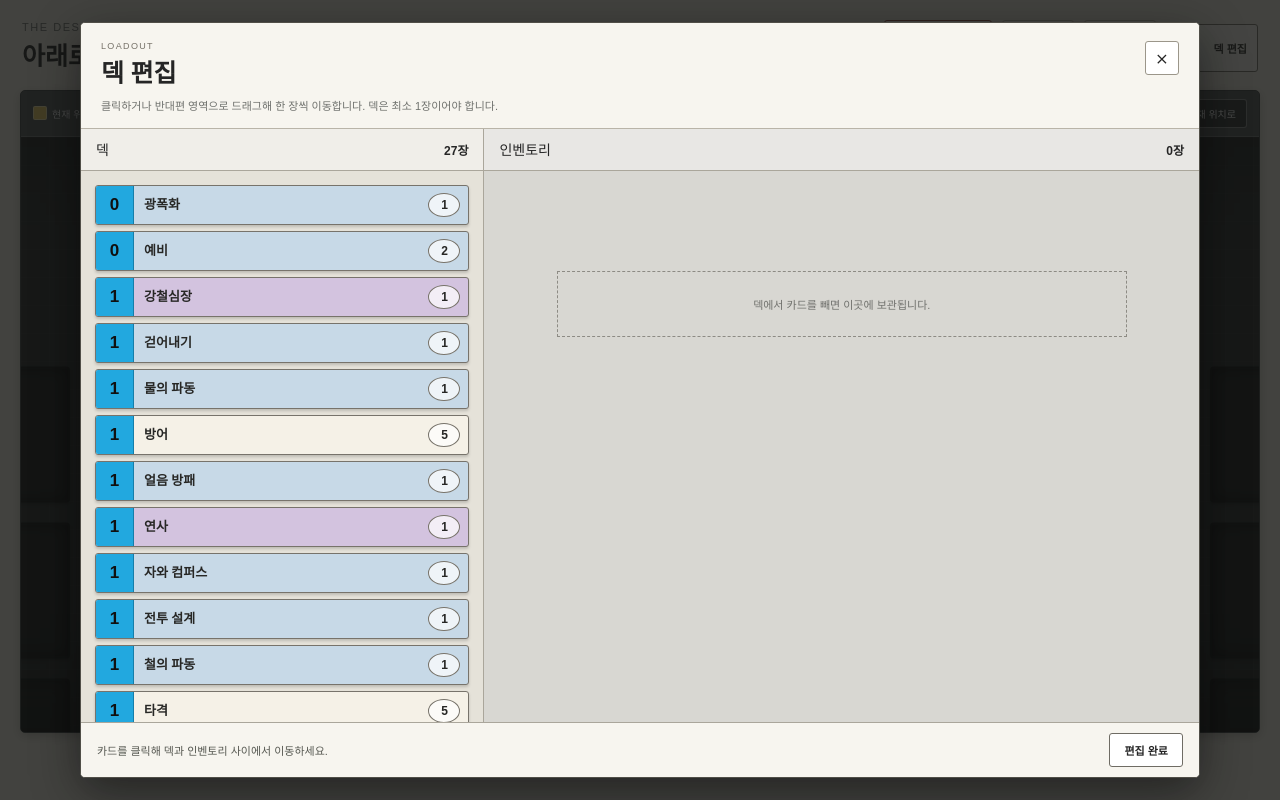
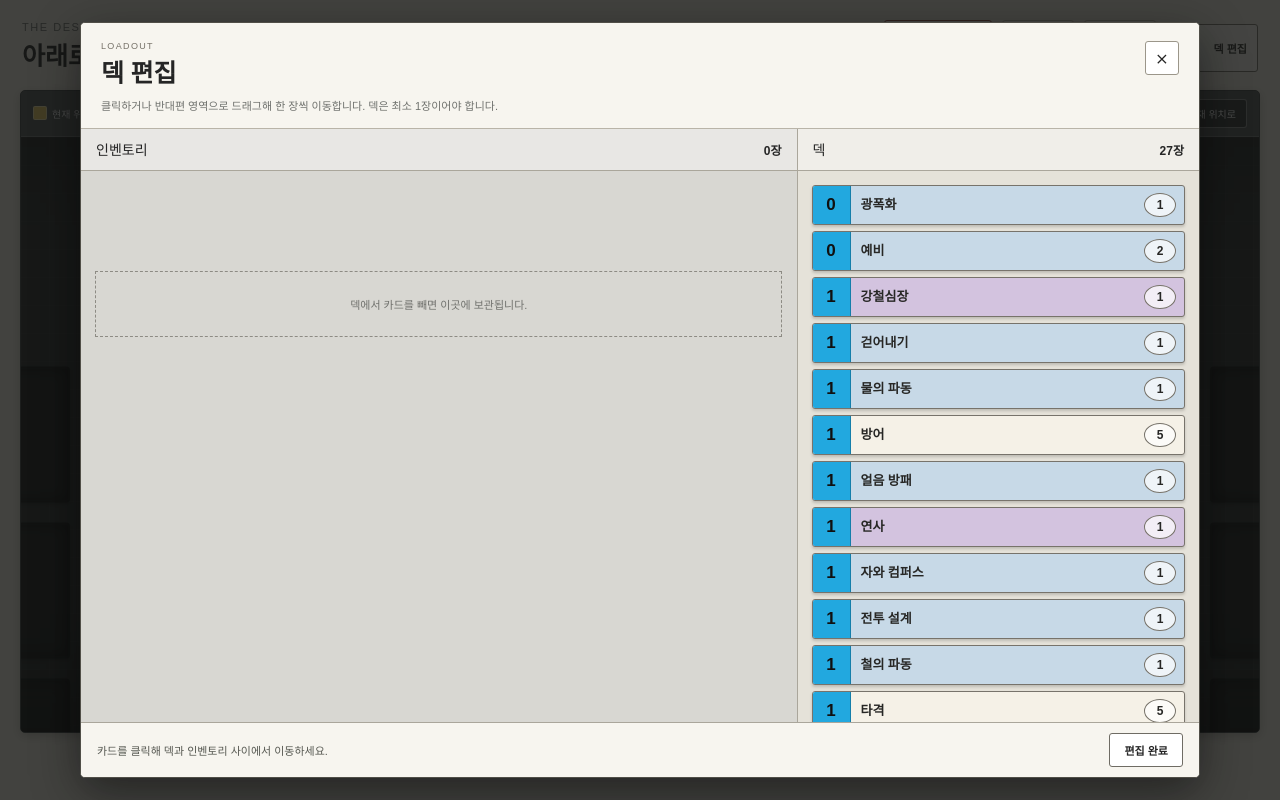
Before and after one commit to dhwangdo/solitaire-deckbattle-prototype, a Next.js app: page / in a window 1280 px wide. Both pictures are taken after a click on the button "덱 편집". Built offline with nearby package versions, Linux system fonts and the light colour scheme.

Commit message:
Add deck previews and map zoom

```diff
--- a/app/globals.css
+++ b/app/globals.css
@@ -115,6 +115,13 @@ h1 { margin: 0; font-size: 25px; font-weight: 600; }
 
 .map-toolbar-actions { display: flex; align-items: center; gap: 10px; }
 .map-help { color: rgba(255,255,255,.68); white-space: nowrap; }
+.map-zoom-value {
+  flex: none;
+  min-width: 38px;
+  color: rgba(255,255,255,.92);
+  font-weight: 700;
+  text-align: center;
+}
 
 .recenter-map {
   flex: none;
@@ -277,7 +284,7 @@ h1 { margin: 0; font-size: 25px; font-weight: 600; }
 
 .deck-editor-columns {
   display: grid;
-  grid-template-columns: minmax(280px, .72fr) minmax(0, 1.28fr);
+  grid-template-columns: minmax(0, 1.28fr) minmax(280px, .72fr);
   min-height: 0;
 }
 
@@ -366,6 +373,19 @@ h1 { margin: 0; font-size: 25px; font-weight: 600; }
   border-radius: 50%;
   background: rgba(255,255,255,.72);
   font: 800 12px Arial, sans-serif;
+}
+
+.deck-card-preview {
+  position: fixed;
+  z-index: 140;
+  pointer-events: none;
+  box-shadow: 0 12px 28px rgba(0,0,0,.48);
+  animation: deck-preview-in .1s ease-out;
+}
+
+@keyframes deck-preview-in {
+  from { opacity: 0; transform: translateY(3px) scale(.97); }
+  to { opacity: 1; transform: translateY(0) scale(1); }
 }
 
 .deck-editor-card-list {
--- a/app/page.tsx
+++ b/app/page.tsx
@@ -8,6 +8,7 @@ import {
   type CSSProperties,
   type DragEvent as ReactDragEvent,
   type PointerEvent as ReactPointerEvent,
+  type WheelEvent as ReactWheelEvent,
 } from "react";
 
 type CardKind = "strike" | "defend" | "skill";
@@ -113,6 +114,9 @@ const MAP_ROOM_WIDTH = 204;
 const MAP_ROOM_HEIGHT = 136;
 const MAP_CELL_GAP = 20;
 const MAP_PADDING = 42;
+const MAP_MIN_ZOOM = 0.45;
+const MAP_MAX_ZOOM = 1.35;
+const MAP_ZOOM_STEP = 0.1;
 const MAP_START: MapPosition = { x: Math.floor(MAP_COLUMNS / 2), y: 0 };
 const CARD_HEIGHT = 144;
 const PILE_HEIGHT = 226;
@@ -338,11 +342,13 @@ export default function Home() {
   const [clearedCombats, setClearedCombats] = useState<Set<string>>(() => new Set());
   const [activeBattleRoom, setActiveBattleRoom] = useState<string | null>(null);
   const [mapPan, setMapPan] = useState({ x: 0, y: 0 });
+  const [mapZoom, setMapZoom] = useState(1);
   const [deckCards, setDeckCards] = useState<Card[]>(createDeck);
   const [inventoryCards, setInventoryCards] = useState<Card[]>([]);
   const [deckEditorOpen, setDeckEditorOpen] = useState(false);
   const [deckEditorDrag, setDeckEditorDrag] = useState<{ cardId: number; source: DeckEditorSide } | null>(null);
   const [deckEditorDropTarget, setDeckEditorDropTarget] = useState<DeckEditorSide | null>(null);
+  const [deckCardPreview, setDeckCardPreview] = useState<{ card: Card; x: number; y: number } | null>(null);
   const [deckEditorMessage, setDeckEditorMessage] = useState("카드를 클릭해 덱과 인벤토리 사이에서 이동하세요.");
   const [game, setGame] = useState<GameState>(waitingState);
   const [phase, setPhase] = useState<Phase>("drawing");
@@ -429,8 +435,8 @@ export default function Home() {
     const roomCenterX = MAP_PADDING + position.x * (MAP_ROOM_WIDTH + MAP_CELL_GAP) + MAP_ROOM_WIDTH / 2;
     const roomCenterY = MAP_PADDING + position.y * (MAP_ROOM_HEIGHT + MAP_CELL_GAP) + MAP_ROOM_HEIGHT / 2;
     setMapPan({
-      x: viewport.clientWidth / 2 - roomCenterX,
-      y: viewport.clientHeight / 2 - roomCenterY,
+      x: viewport.clientWidth / 2 - roomCenterX * mapZoom,
+      y: viewport.clientHeight / 2 - roomCenterY * mapZoom,
     });
   };
 
@@ -489,6 +495,7 @@ export default function Home() {
     if (!card) return;
     setDeckCards((current) => current.filter((item) => item.id !== cardId));
     setInventoryCards((current) => [...current, card]);
+    setDeckCardPreview(null);
     setDeckEditorMessage(`${card.name}을(를) 인벤토리로 옮겼습니다.`);
   };
 
@@ -527,6 +534,7 @@ export default function Home() {
   const finishDeckEditorDrag = () => {
     setDeckEditorDrag(null);
     setDeckEditorDropTarget(null);
+    setDeckCardPreview(null);
   };
 
   const closeDeckEditor = () => {
@@ -559,6 +567,35 @@ export default function Home() {
 
   const finishMapDrag = () => {
     mapDragRef.current = null;
+  };
+
+  const zoomMap = (event: ReactWheelEvent<HTMLDivElement>) => {
+    event.preventDefault();
+    const viewport = mapViewportRef.current;
+    if (!viewport) return;
+    const direction = event.deltaY < 0 ? 1 : -1;
+    const nextZoom = Math.min(
+      MAP_MAX_ZOOM,
+      Math.max(MAP_MIN_ZOOM, Number((mapZoom + direction * MAP_ZOOM_STEP).toFixed(2))),
+    );
+    if (nextZoom === mapZoom) return;
+
+    const bounds = viewport.getBoundingClientRect();
+    const pointerX = event.clientX - bounds.left;
+    const pointerY = event.clientY - bounds.top;
+    const mapX = (pointerX - mapPan.x) / mapZoom;
+    const mapY = (pointerY - mapPan.y) / mapZoom;
+    setMapPan({
+      x: pointerX - mapX * nextZoom,
+      y: pointerY - mapY * nextZoom,
+    });
+    setMapZoom(nextZoom);
+  };
+
+  const showDeckCardPreview = (card: Card, clientX: number, clientY: number) => {
+    const x = clientX + 130 > window.innerWidth ? clientX - 120 : clientX + 18;
+    const y = clientY + 170 > window.innerHeight ? clientY - 160 : clientY + 14;
+    setDeckCardPreview({ card, x, y });
   };
 
   useLayoutEffect(() => {
@@ -1202,7 +1239,10 @@ export default function Home() {
               <span><i className="legend-unknown" />미방문</span>
             </div>
             <div className="map-toolbar-actions">
-              <span className="map-help">인접한 방을 클릭해 이동 · 지도를 드래그해 탐색</span>
+              <span className="map-help">인접한 방을 클릭해 이동 · 드래그로 탐색 · 휠로 확대/축소</span>
+              <span className="map-zoom-value" aria-label={`지도 배율 ${Math.round(mapZoom * 100)}퍼센트`}>
+                {Math.round(mapZoom * 100)}%
+              </span>
               <button type="button" className="recenter-map" onClick={() => centerMapOn(mapPosition)}>
                 현재 위치로
               </button>
@@ -1217,6 +1257,7 @@ export default function Home() {
             onPointerUp={finishMapDrag}
             onPointerCancel={finishMapDrag}
             onPointerLeave={finishMapDrag}
+            onWheel={zoomMap}
           >
             <div
               className="map-canvas"
@@ -1227,7 +1268,8 @@ export default function Home() {
                 gap: MAP_CELL_GAP,
                 gridTemplateColumns: `repeat(${MAP_COLUMNS}, ${MAP_ROOM_WIDTH}px)`,
                 gridAutoRows: `${MAP_ROOM_HEIGHT}px`,
-                transform: `translate3d(${mapPan.x}px, ${mapPan.y}px, 0)`,
+                transform: `translate3d(${mapPan.x}px, ${mapPan.y}px, 0) scale(${mapZoom})`,
+                transformOrigin: "0 0",
               }}
             >
               {Array.from({ length: MAP_COLUMNS * MAP_ROWS }, (_, index) => {
@@ -1297,38 +1339,6 @@ export default function Home() {
 
               <div className="deck-editor-columns">
                 <section
-                  className={`deck-editor-column deck-list-column ${deckEditorDropTarget === "deck" ? "is-drop-target" : ""}`}
-                  onDragOver={(event) => {
-                    event.preventDefault();
-                    event.dataTransfer.dropEffect = "move";
-                    setDeckEditorDropTarget("deck");
-                  }}
-                  onDrop={(event) => dropDeckEditorCard(event, "deck")}
-                >
-                  <div className="deck-editor-column-title">
-                    <h3>덱</h3><strong>{deckCards.length}장</strong>
-                  </div>
-                  <div className="deck-editor-deck-list">
-                    {deckGroups.map(({ card, cardIds }) => (
-                      <button
-                        type="button"
-                        className={`deck-list-entry rarity-${card.rarity} ${deckEditorDrag?.cardId === cardIds.at(-1) ? "is-dragging" : ""}`}
-                        key={card.effect}
-                        draggable
-                        onDragStart={(event) => beginDeckEditorDrag(event, cardIds.at(-1)!, "deck")}
-                        onDragEnd={finishDeckEditorDrag}
-                        onClick={() => moveDeckCardToInventory(cardIds.at(-1)!)}
-                        aria-label={`${card.name} ${cardIds.length}장, 한 장을 인벤토리로 이동`}
-                      >
-                        <span className="deck-list-cost">{card.cost}</span>
-                        <strong>{card.name}</strong>
-                        <span className="deck-list-count">{cardIds.length}</span>
-                      </button>
-                    ))}
-                  </div>
-                </section>
-
-                <section
                   className={`deck-editor-column inventory-column ${deckEditorDropTarget === "inventory" ? "is-drop-target" : ""}`}
                   onDragOver={(event) => {
                     event.preventDefault();
@@ -1360,6 +1370,41 @@ export default function Home() {
                     )}
                   </div>
                 </section>
+
+                <section
+                  className={`deck-editor-column deck-list-column ${deckEditorDropTarget === "deck" ? "is-drop-target" : ""}`}
+                  onDragOver={(event) => {
+                    event.preventDefault();
+                    event.dataTransfer.dropEffect = "move";
+                    setDeckEditorDropTarget("deck");
+                  }}
+                  onDrop={(event) => dropDeckEditorCard(event, "deck")}
+                >
+                  <div className="deck-editor-column-title">
+                    <h3>덱</h3><strong>{deckCards.length}장</strong>
+                  </div>
+                  <div className="deck-editor-deck-list">
+                    {deckGroups.map(({ card, cardIds }) => (
+                      <button
+                        type="button"
+                        className={`deck-list-entry rarity-${card.rarity} ${deckEditorDrag?.cardId === cardIds.at(-1) ? "is-dragging" : ""}`}
+                        key={card.effect}
+                        draggable
+                        onPointerEnter={(event) => showDeckCardPreview(card, event.clientX, event.clientY)}
+                        onPointerMove={(event) => showDeckCardPreview(card, event.clientX, event.clientY)}
+                        onPointerLeave={() => setDeckCardPreview(null)}
+                        onDragStart={(event) => beginDeckEditorDrag(event, cardIds.at(-1)!, "deck")}
+                        onDragEnd={finishDeckEditorDrag}
+                        onClick={() => moveDeckCardToInventory(cardIds.at(-1)!)}
+                        aria-label={`${card.name} ${cardIds.length}장, 한 장을 인벤토리로 이동`}
+                      >
+                        <span className="deck-list-cost">{card.cost}</span>
+                        <strong>{card.name}</strong>
+                        <span className="deck-list-count">{cardIds.length}</span>
+                      </button>
+                    ))}
+                  </div>
+                </section>
               </div>
 
               <footer className="deck-editor-footer">
@@ -1367,6 +1412,15 @@ export default function Home() {
                 <button type="button" onClick={closeDeckEditor}>편집 완료</button>
               </footer>
             </section>
+            {deckCardPreview && !deckEditorDrag && (
+              <div
+                className={`deck-card-preview card-face ${deckCardPreview.card.kind} ${deckCardPreview.card.damageType}`}
+                style={{ left: deckCardPreview.x, top: deckCardPreview.y }}
+                aria-hidden="true"
+              >
+                <CardFace card={deckCardPreview.card} />
+              </div>
+            )}
           </div>
         )}
       </main>
```
